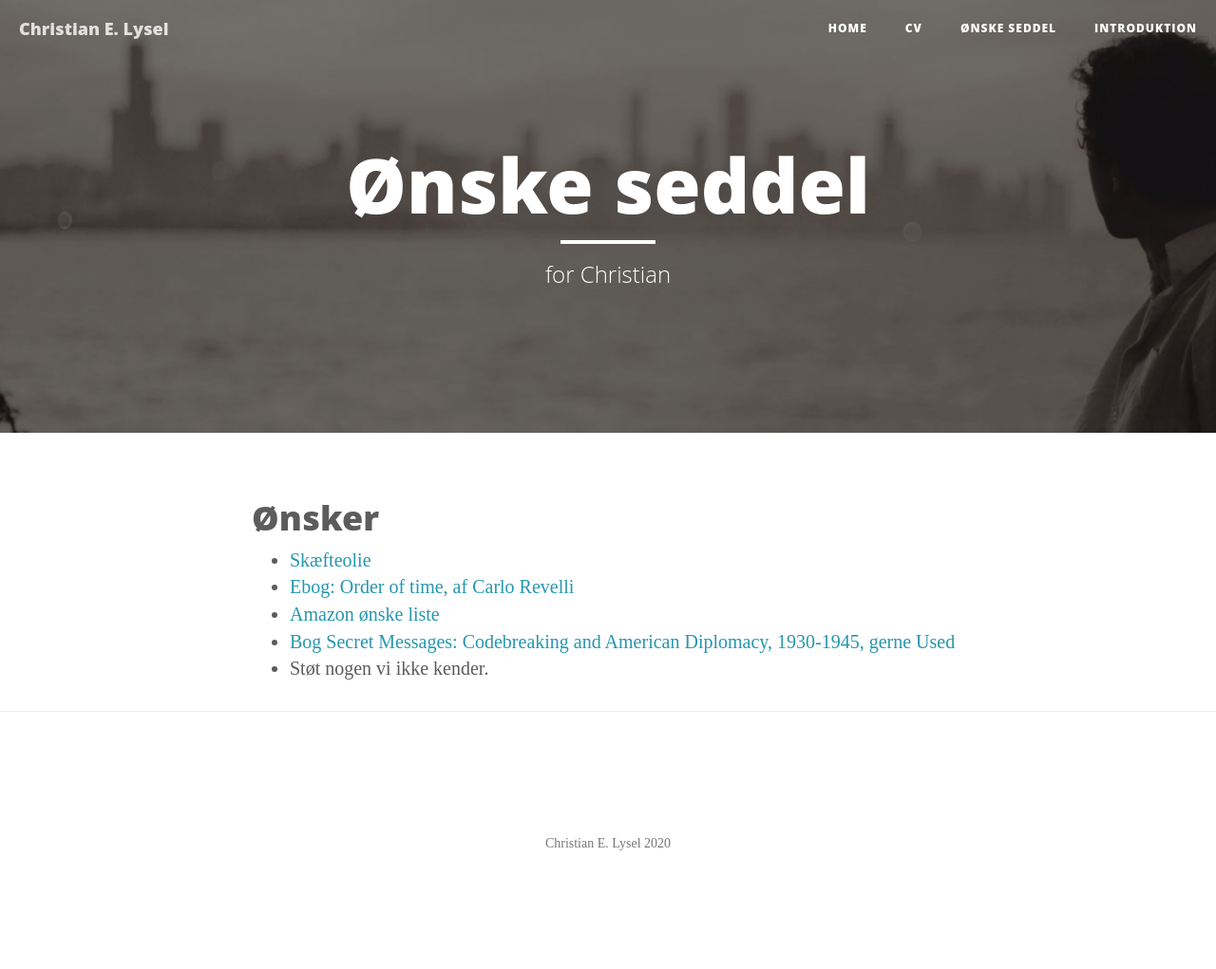
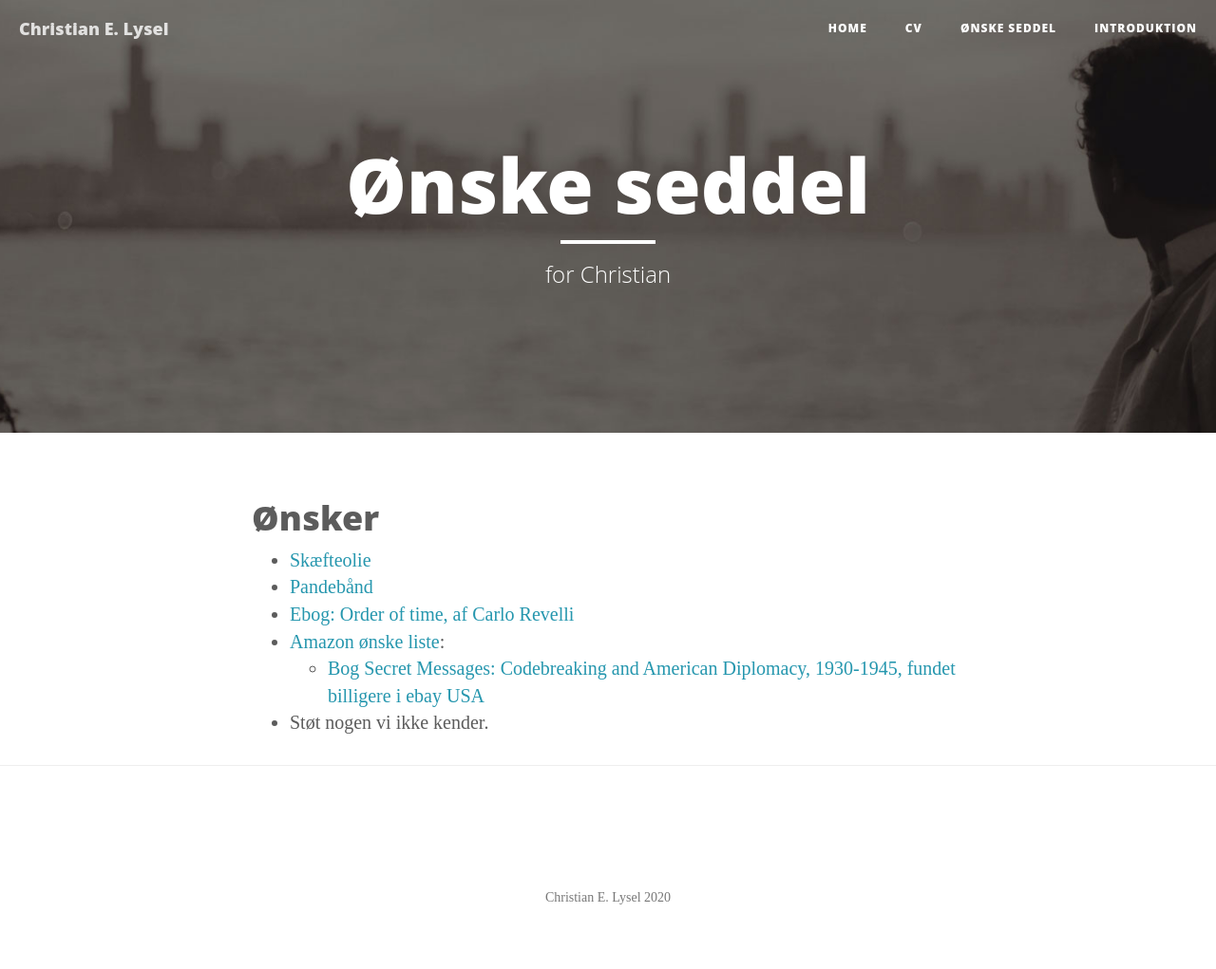
Before and after one commit to clysel/christian.lysel.net, a Jekyll site: the page built from gave.markdown, in a window 1280 px wide. Shown: the whole page at 95% size. Built offline with Jekyll 4.4.1, drawn with Linux system fonts in a browser that asks for light colours; before the commit the page ends 964 px from its top, so only the background shows below that.

Commit message:
Update gave.markdown

```diff
--- a/gave.markdown
+++ b/gave.markdown
@@ -7,7 +7,8 @@ header-img: "img/about-bg.jpg"
 # Ønsker
 
  * [Skæfteolie](https://jagt-jakt.dk/tyrchem-208/rewoil-skaefteolie-p1129)
+ * [Pandebånd](https://sportmaster.dk/nike-swoosh-pandeband-blackwhite-1115385)
  * [Ebog: Order of time, af Carlo Revelli](https://www.saxo.com/dk/order-of-time_carlo-rovelli_epub_9780241292532)
- * [Amazon ønske liste](https://www.amazon.co.uk/hz/wishlist/ls/A5JDJ32DBJ34?ref_=wl_share)
- * [Bog Secret Messages: Codebreaking and American Diplomacy, 1930-1945, gerne Used](https://www.ebay.com/itm/Secret-Messages-Codebreaking-and-American-Diplomacy-1930-1945/312616310755)
+ * [Amazon ønske liste](https://www.amazon.co.uk/hz/wishlist/ls/A5JDJ32DBJ34?ref_=wl_share):
+   * [Bog Secret Messages: Codebreaking and American Diplomacy, 1930-1945, fundet billigere i ebay USA](https://www.ebay.com/itm/Secret-Messages-Codebreaking-and-American-Diplomacy-1930-1945/312616310755)
  * Støt nogen vi ikke kender.
```
